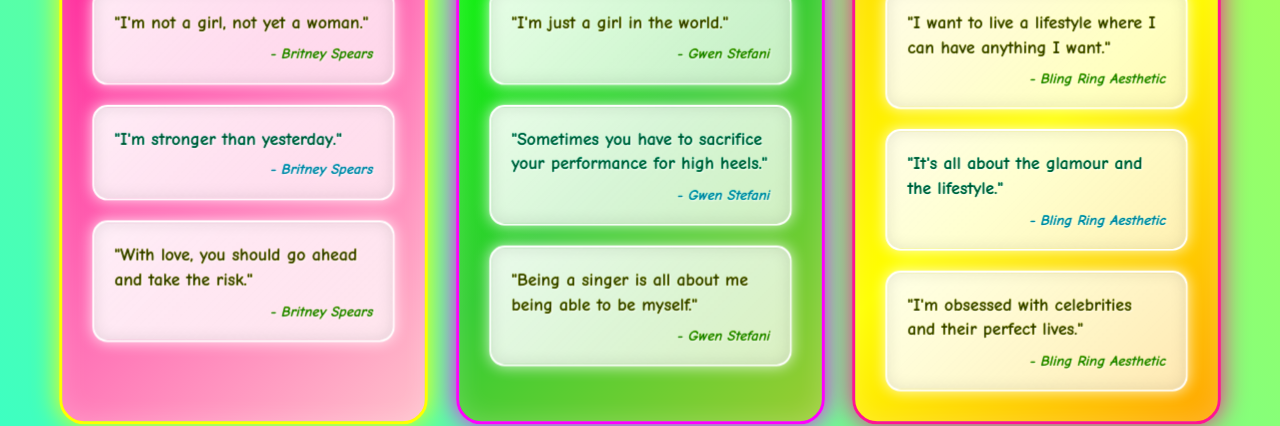
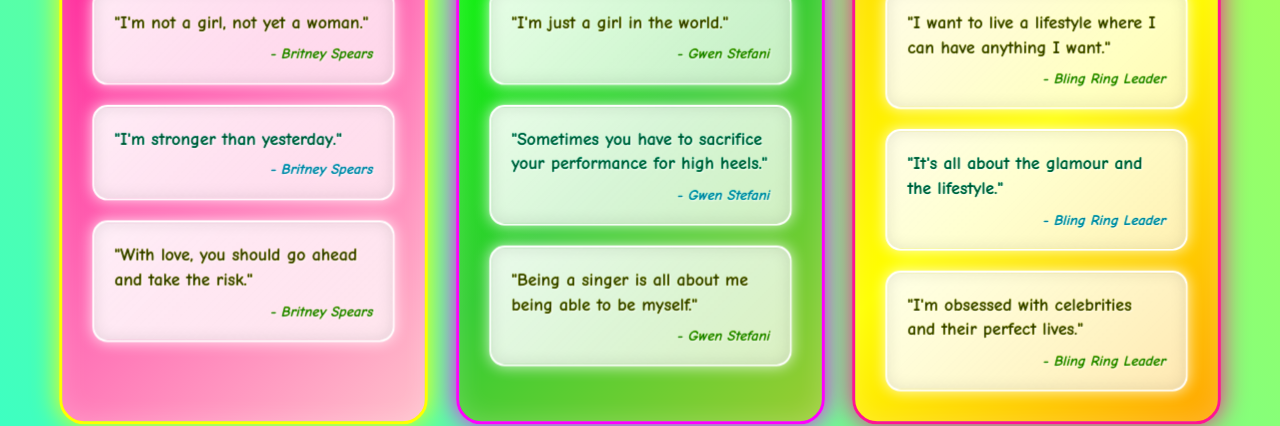
Before and after one commit to raynabland/raynabland.github.io, a plain HTML site: page index.html in a window 1280 px wide. Shown: the part 1453-1879 px from the top of the page. Drawn offline with Linux system fonts and the light colour scheme.

Commit message:
Update index.html

```diff
--- a/index.html
+++ b/index.html
@@ -170,15 +170,15 @@
                 <div class="quotes-container">
                     <div class="quote-card">
                         <p class="quote">"I want to live a lifestyle where I can have anything I want."</p>
-                        <span class="author">- Bling Ring Aesthetic</span>
+                        <span class="author">- Bling Ring Leader</span>
                     </div>
                     <div class="quote-card">
                         <p class="quote">"It's all about the glamour and the lifestyle."</p>
-                        <span class="author">- Bling Ring Aesthetic</span>
+                        <span class="author">- Bling Ring Leader</span>
                     </div>
                     <div class="quote-card">
                         <p class="quote">"I'm obsessed with celebrities and their perfect lives."</p>
-                        <span class="author">- Bling Ring Aesthetic</span>
+                        <span class="author">- Bling Ring Leader</span>
                     </div>
                 </div>
             </section>
```
